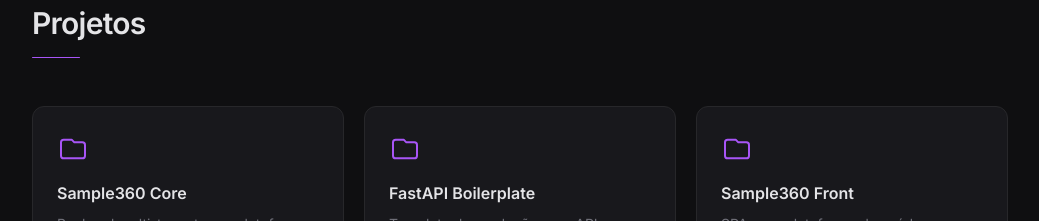
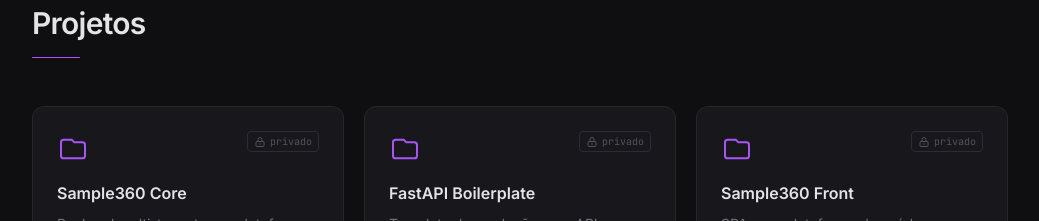
Before and after one commit to Pissinatti-py/portfolio, a Vue app: page / in a window 1280 px wide. Shown: the part 1600-1821 px from the top of the page, without its empty margins (120-1159 px from the left). Built offline with nearby package versions, Linux system fonts and the light colour scheme.

Commit message:
feat: add private repository indicator for projects without GitHub links

```diff
--- a/src/components/sections/ProjectsSection.vue
+++ b/src/components/sections/ProjectsSection.vue
@@ -29,6 +29,16 @@
               <path stroke-linecap="round" stroke-linejoin="round" stroke-width="1.5" d="M3 7v10a2 2 0 002 2h14a2 2 0 002-2V9a2 2 0 00-2-2h-6l-2-2H5a2 2 0 00-2 2z" />
             </svg>
             <div class="flex items-center gap-3">
+              <span
+                v-if="!project.github"
+                class="flex items-center gap-1 font-mono text-[10px] text-[#52525b] border border-[#2c2c34] rounded px-1.5 py-0.5"
+                title="Repositório privado"
+              >
+                <svg class="w-3 h-3" fill="none" viewBox="0 0 24 24" stroke="currentColor">
+                  <path stroke-linecap="round" stroke-linejoin="round" stroke-width="2" d="M12 15v2m-6 4h12a2 2 0 002-2v-6a2 2 0 00-2-2H6a2 2 0 00-2 2v6a2 2 0 002 2zm10-10V7a4 4 0 00-8 0v4h8z" />
+                </svg>
+                privado
+              </span>
               <a
                 v-if="project.github"
                 :href="project.github"
```
